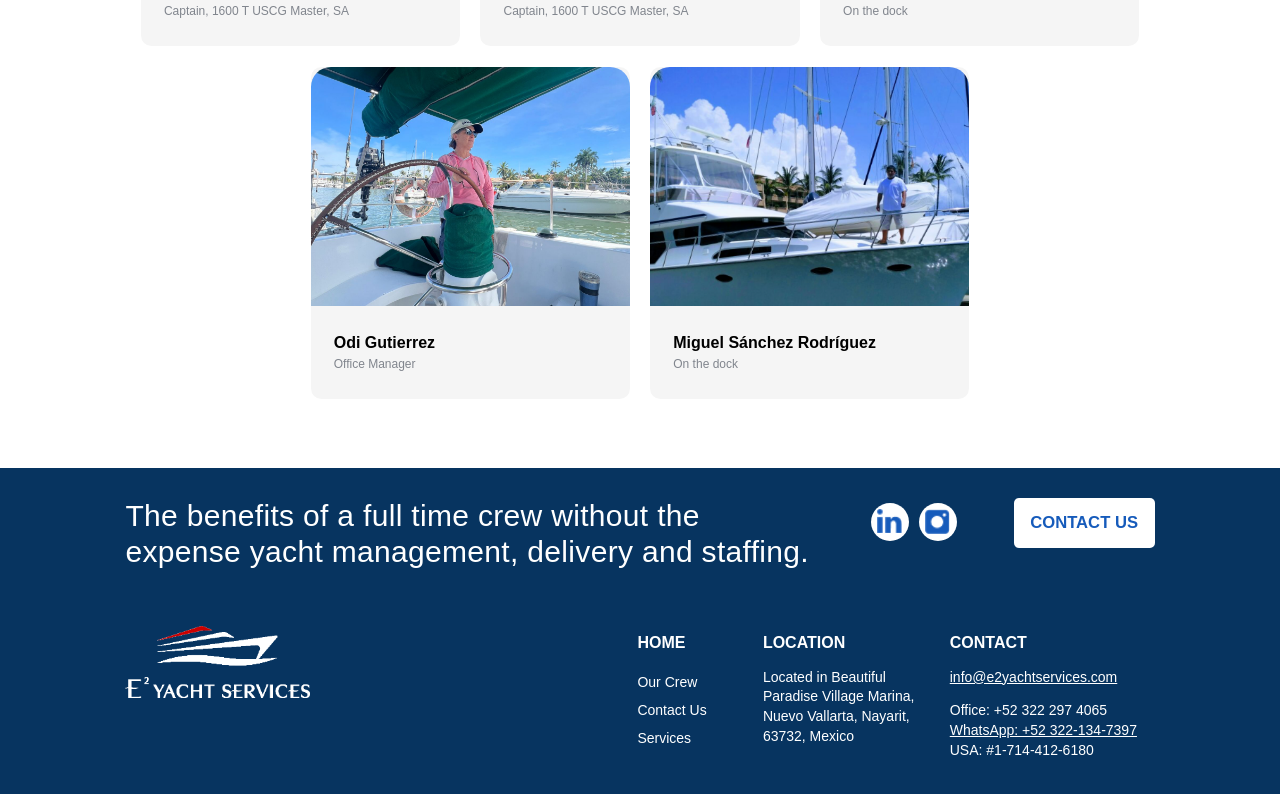
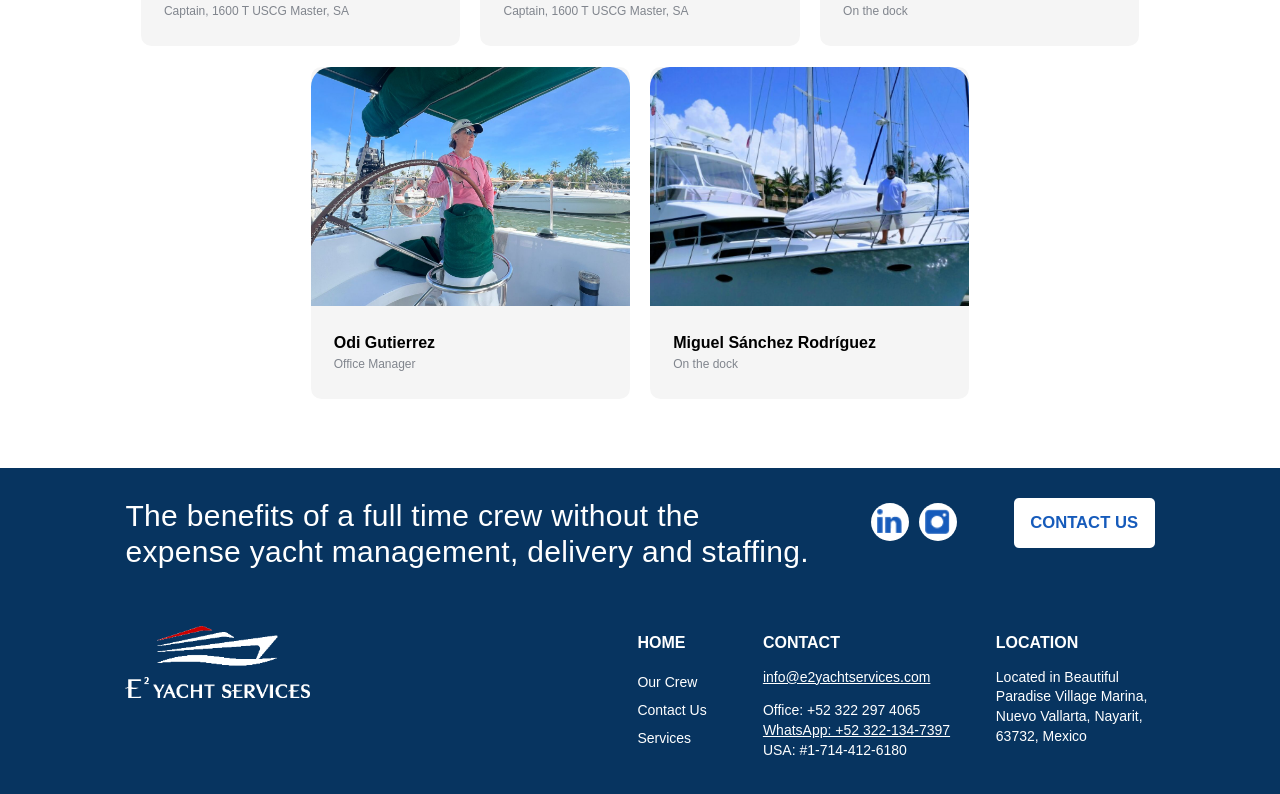
Before and after one commit to justinait/e2yacht, a React (Vite) app: page /crew in a window 1280 px wide. Shown: the part 1579-2373 px from the top of the page. Built offline with nearby package versions, Linux system fonts and the light colour scheme; a web font is replaced by a local one.

Commit message:
footer desktop

```diff
--- a/src/Components/Footer/Footer.css
+++ b/src/Components/Footer/Footer.css
@@ -181,5 +181,16 @@
     .homeSectionFooter {
         width: 18% !important;
     }
+    .homeSectionFooter {
+        order: 1; /* Primero */
+      }
+
+      .indice section:nth-child(2) {
+        order: 3; /* Tercero */
+      }
+
+      .contactSectionFooter {
+        order: 2; /* Segundo */
+      }
 
 }
```
